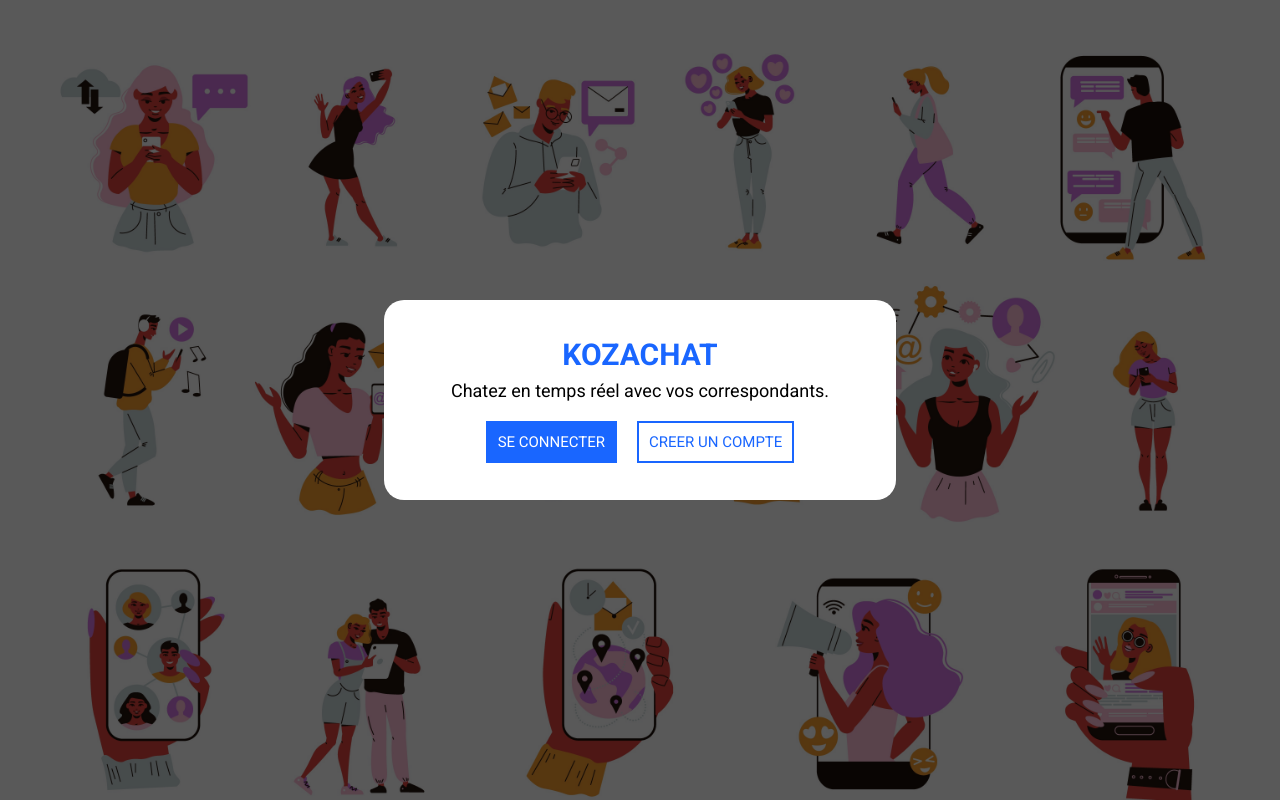
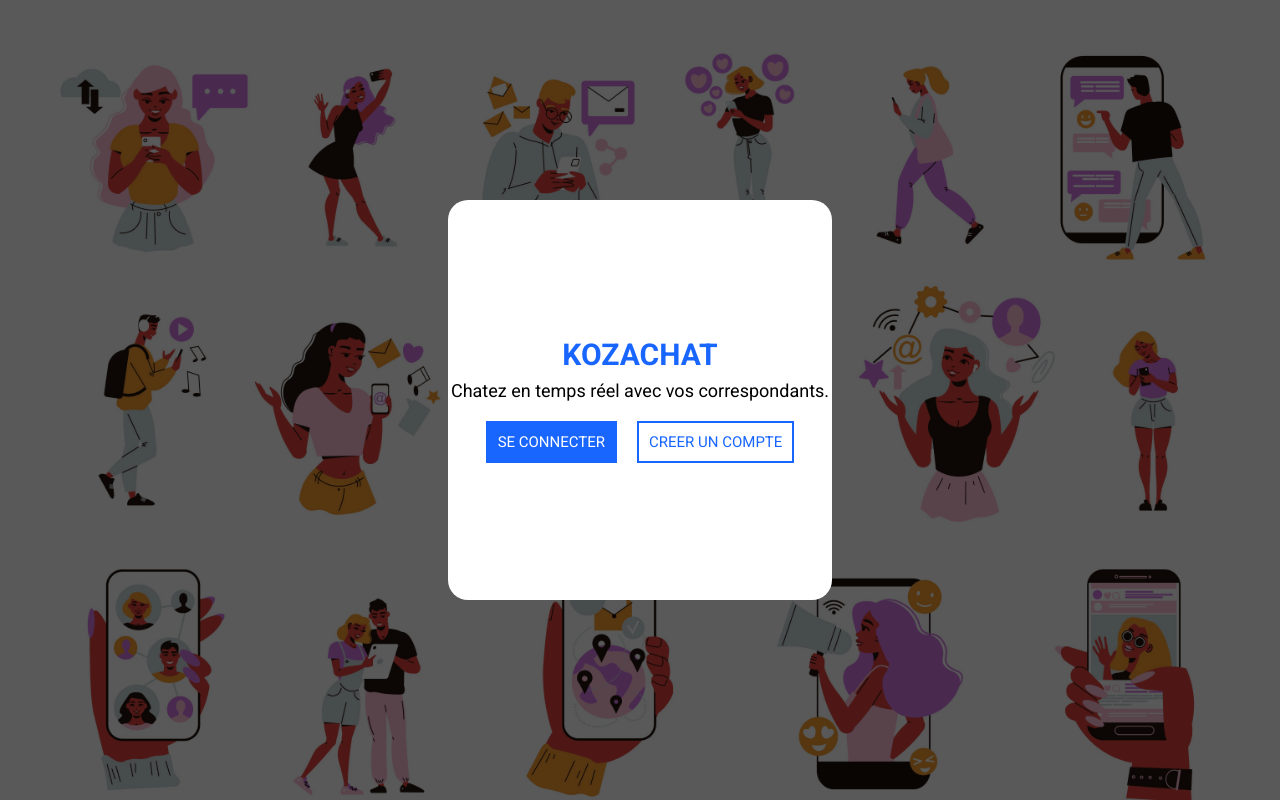
Before and after one commit to TrigoYodila/kozachat, a React (Create React App) app in the folder client/: page / in a window 1280 px wide. Built offline with nearby package versions, Linux system fonts and the light colour scheme; a web font is replaced by a local one.

Commit message:
Fix: change padding on auth container to set it more large vertically

```diff
--- a/client/src/App.js
+++ b/client/src/App.js
@@ -5,7 +5,6 @@ import Protected from './components/Protected/Protected'
 // eslint-disable-next-line import/order
 import { BrowserRouter, Routes, Route } from 'react-router-dom'
 import Conversation from './components/conversation/Conversation'
-// eslint-disable-next-line prettier/prettier
 import { useStateValue } from './reducers/StateProvider'
 // eslint-disable-next-line import/order
 import axios from 'axios'
--- a/client/src/api/ConversationRequest.js
+++ b/client/src/api/ConversationRequest.js
@@ -5,7 +5,6 @@ const API = axios.create({ baseURL: 'http://localhost:5000' })
 
 export const userConversation = (id) => API.get(`/conversation/${id}`)
 
-// eslint-disable-next-line prettier/prettier
 export const findSpecifiqueConversation = (firstId, secindId) => API.get(`/conversation/find/${firstId}/${secindId}`)
 
 export const createConversation = (data) => API.post('/conversation/', data)
--- a/client/src/components/Contact/Contact.js
+++ b/client/src/components/Contact/Contact.js
@@ -1,5 +1,4 @@
 /* eslint-disable indent */
-/* eslint-disable prettier/prettier */
 /* eslint-disable no-shadow */
 /* eslint-disable no-underscore-dangle */
 /* eslint-disable react/prop-types */
@@ -34,7 +33,6 @@ function Contact({
   useEffect(() => {
     const getUserData = async () => {
       try {
-        // eslint-disable-next-line prettier/prettier
         const { data } = await getaAllUsers(user._id)
         setAllUsersData(data)
         setTimeout(() => SetIsLoading(false), 1000)
@@ -110,7 +108,6 @@ function Contact({
                       }
                       alt="Profile"
                       className="followerImage"
-                      // eslint-disable-next-line prettier/prettier
                       style={{ width: '70px', height: '70px' }}
                     />
                   )}
--- a/client/src/components/Login/started.css
+++ b/client/src/components/Login/started.css
@@ -33,10 +33,10 @@
   gap: 2rem;
   z-index: 10;
   background: white;
-  width: 40%;
+  width: 30%;
   height: 20rem;
   border-radius: 2rem;
-  padding: 0 2rem;
+  padding: 20rem 0rem;
 }
 
 .link-block {
--- a/client/src/components/Protected/Protected.jsx
+++ b/client/src/components/Protected/Protected.jsx
@@ -1,4 +1,3 @@
-/* eslint-disable prettier/prettier */
 /* eslint-disable react/jsx-no-constructed-context-values */
 import axios from 'axios'
 // eslint-disable-next-line object-curly-newline
--- a/client/src/components/conversation/Conversation.js
+++ b/client/src/components/conversation/Conversation.js
@@ -1,4 +1,3 @@
-/* eslint-disable prettier/prettier */
 /* eslint-disable jsx-a11y/img-redundant-alt */
 /* eslint-disable operator-linebreak */
 /* eslint-disable dot-notation */
@@ -41,10 +40,8 @@ function Conversation({
 
   useEffect(() => {
     if (
-      // eslint-disable-next-line prettier/prettier
       receiveMessage !== null &&
       receiveMessage.conversationId === conversation._id
-      // eslint-disable-next-line prettier/prettier
     ) setMessages((prev) => [...prev, receiveMessage])
   }, [receiveMessage])
 
--- a/client/src/reducers/StateProvider.js
+++ b/client/src/reducers/StateProvider.js
@@ -1,4 +1,3 @@
-/* eslint-disable prettier/prettier */
 /* eslint-disable react/jsx-closing-tag-location */
 /* eslint-disable react/react-in-jsx-scope */
 /* eslint-disable react/jsx-indent */
@@ -8,7 +7,6 @@ export const StateContext = createContext()
 
 // eslint-disable-next-line react/prop-types, comma-spacing
 export function StateProvider({ reducer, initialState, children }) {
-  // eslint-disable-next-line prettier/prettier, react/jsx-wrap-multilines
   return <StateContext.Provider value={useReducer(reducer, initialState)}>
       {children}
     </StateContext.Provider>
```
